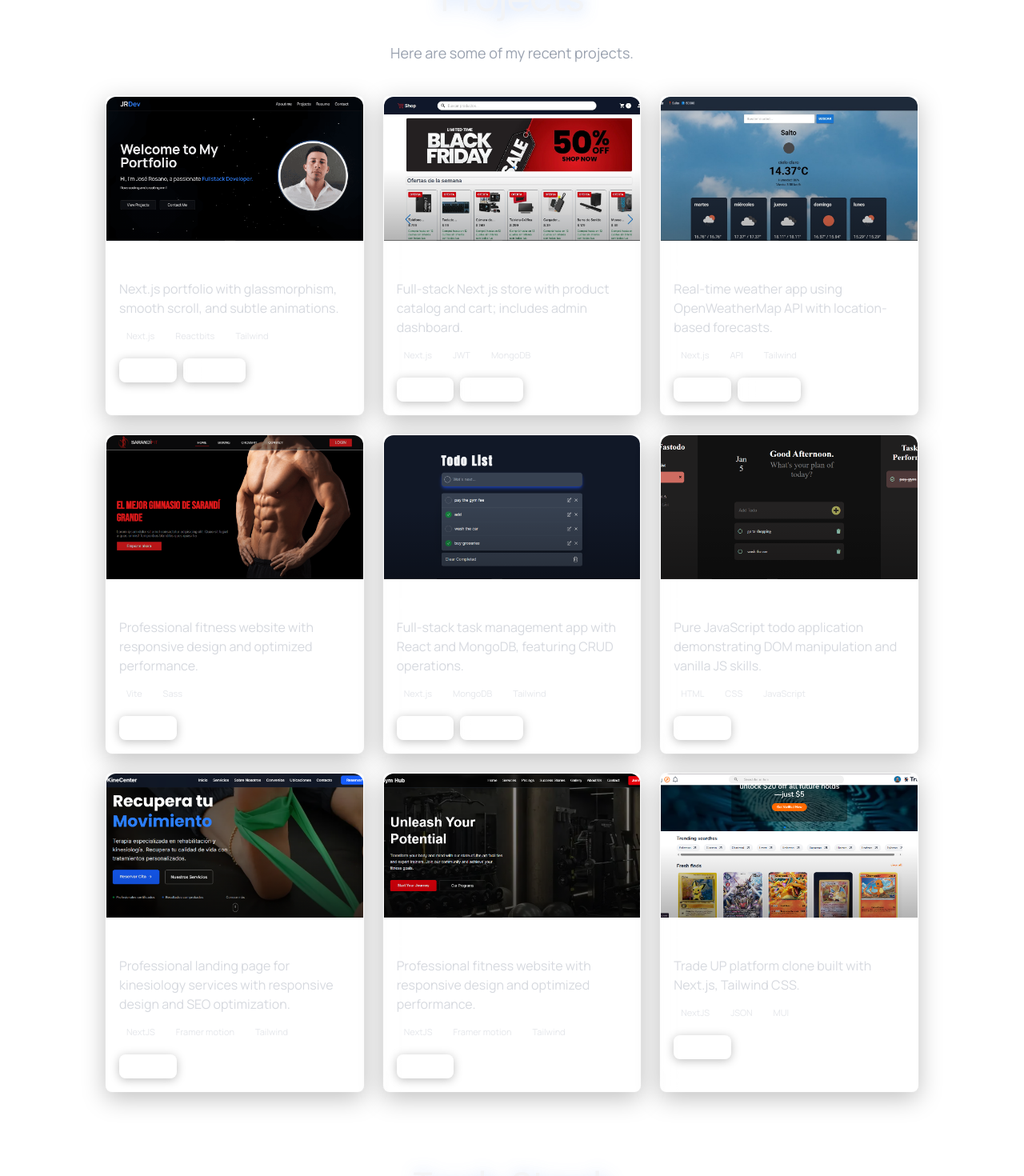
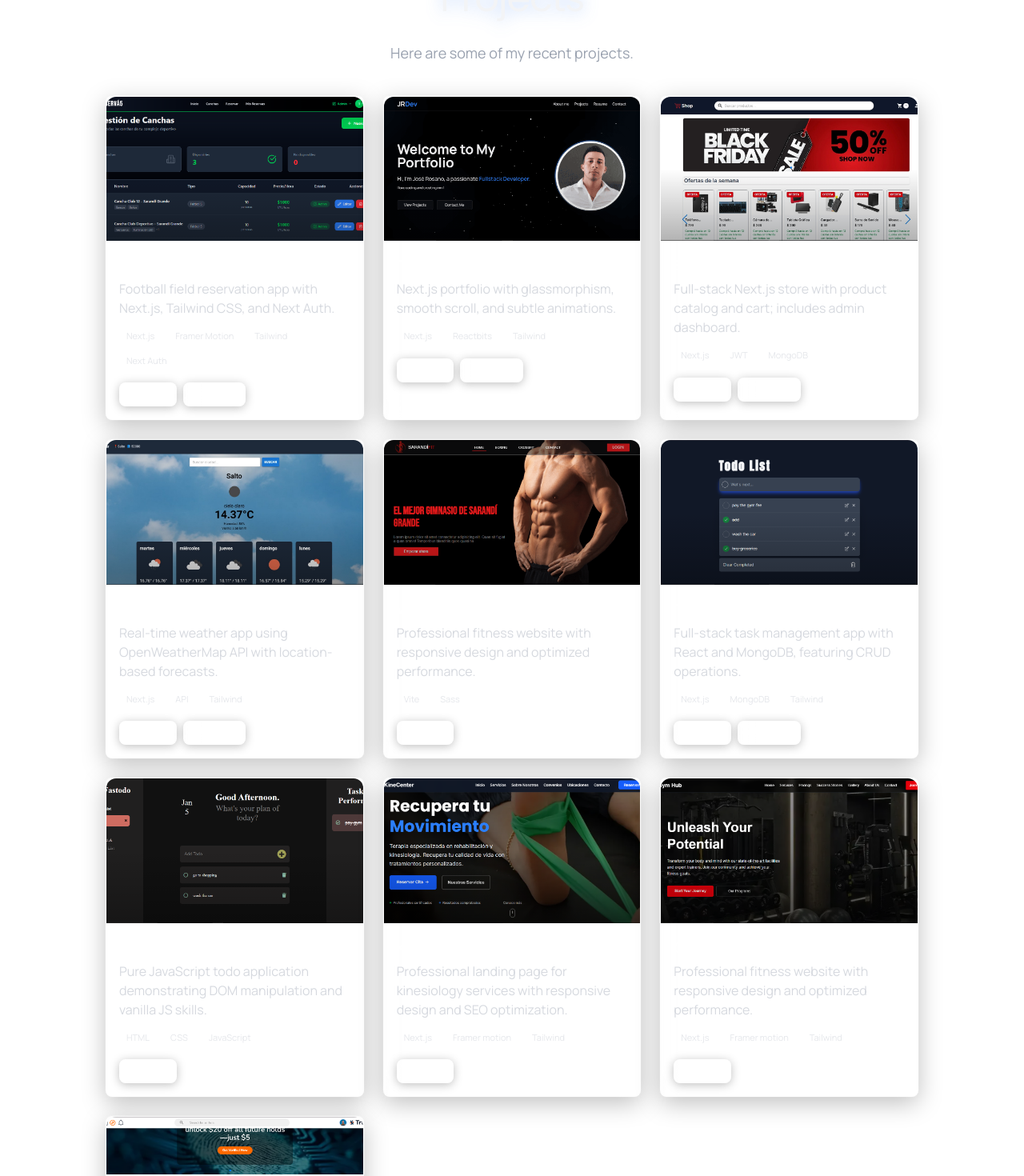
Before and after one commit to JoseluisDev24/myportfolio, a Next.js app: page /en in a window 1280 px wide. Shown: the part 1220-2690 px from the top of the page at 80% size. Built offline with nearby package versions, Linux system fonts and the light colour scheme; no server answers.

Commit message:
add project to projects section

```diff
--- a/src/components/projects/Projects.tsx
+++ b/src/components/projects/Projects.tsx
@@ -11,6 +11,14 @@ export default function Projects({ dict }: ProjectsProps) {
   };
 
   const projects = [
+    {
+      title: dict.projects.items.reserva5.title,
+      description: dict.projects.items.reserva5.description,
+      imageSrc: "/projects/reserva5.png",
+      tags: ["Next.js", "Framer Motion", "Tailwind", "Next Auth"],
+      liveUrl: "https://reservation-system-beta-blond.vercel.app/",
+      repoUrl: "https://github.com/JoseluisDev24/reservation-system.git",
+    },
     {
       title: dict.projects.items.portfolio.title,
       description: dict.projects.items.portfolio.description,
@@ -61,21 +69,21 @@ export default function Projects({ dict }: ProjectsProps) {
       title: dict.projects.items.kinesiologyLanding.title,
       description: dict.projects.items.kinesiologyLanding.description,
       imageSrc: "/projects/kine.png",
-      tags: ["NextJS", "Framer motion", "Tailwind"],
+      tags: ["Next.js", "Framer motion", "Tailwind"],
       liveUrl: "https://kine-page.vercel.app",
     },
     {
       title: dict.projects.items.gymLanding.title,
       description: dict.projects.items.gymLanding.description,
       imageSrc: "/projects/gym.png",
-      tags: ["NextJS", "Framer motion", "Tailwind"],
+      tags: ["Next.js", "Framer motion", "Tailwind"],
       liveUrl: "https://gym-hub-eta.vercel.app",
     },
     {
       title: dict.projects.items.tradeUPclone.title,
       description: dict.projects.items.tradeUPclone.description,
       imageSrc: "/projects/tradeUp.png",
-      tags: ["NextJS", "JSON", "MUI"],
+      tags: ["Next.js", "JSON", "MUI"],
       liveUrl: "https://card-trading-two.vercel.app",
     },
   ];
--- a/src/dictionaries/en.json
+++ b/src/dictionaries/en.json
@@ -23,6 +23,10 @@
     "title": "Projects",
     "subtitle": "Here are some of my recent projects.",
     "items": {
+      "reserva5": {
+        "title": "Reservá5",
+        "description": "Football field reservation app with Next.js, Tailwind CSS, and Next Auth."
+      },
       "portfolio": {
         "title": "Portfolio",
         "description": "Next.js portfolio with glassmorphism, smooth scroll, and subtle animations."
--- a/src/dictionaries/es.json
+++ b/src/dictionaries/es.json
@@ -23,9 +23,13 @@
     "title": "Proyectos",
     "subtitle": "Algunos de mis proyectos recientes.",
     "items": {
+      "reserva5": {
+        "title": "Reservá5",
+        "description": "App de reservas de canchas de fútbol con Next.js, Tailwind CSS y Next Auth."
+      },
       "portfolio": {
         "title": "Portfolio",
-        "description": "Portfolio Next.js con glassmorphism, scroll suave y animaciones sutiles."
+        "description": "Portfolio Next.js con glassmorphismo, scroll suave y animaciones sutiles."
       },
       "ecommerce": {
         "title": "E-commerce",
--- a/src/types/dictionay.d.ts
+++ b/src/types/dictionay.d.ts
@@ -21,6 +21,10 @@ declare global {
       title: string;
       subtitle: string;
       items: {
+        reserva5: {
+          title: string;
+          description: string;
+        };
         portfolio: {
           title: string;
           description: string;
```
Also changed, not shown: public/projects/reserva5.png (added).
